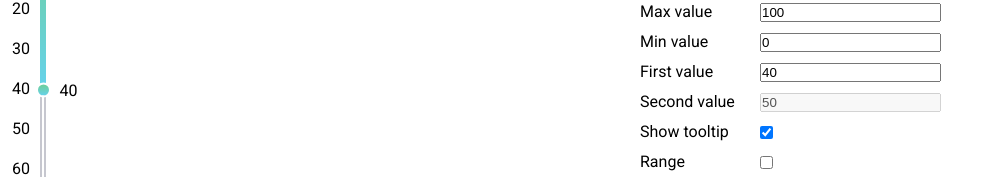
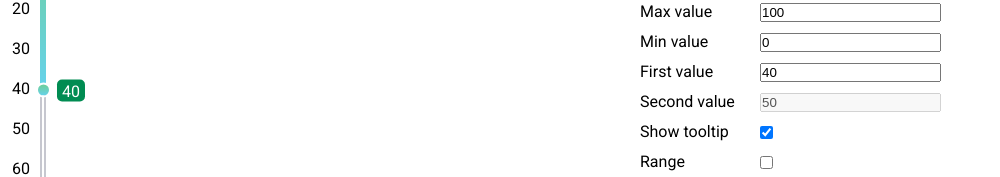
Before and after one commit to inconsumable1812/Slider, a website built with webpack: page src/index.html in a window 1280 px wide. Shown: the part 1763-1940 px from the top of the page, without its empty margins (0-1000 px from the left). Built offline with nearby package versions, Linux system fonts and the light colour scheme.

Commit message:
Поправил стили #3

```diff
--- a/src/scss/slider.scss
+++ b/src/scss/slider.scss
@@ -37,10 +37,17 @@
   }
 
   &__tooltip {
+    min-width: 20px;
+    padding: 2px 5px;
+    height: 22px;
+    background: rgb(0, 140, 82);
+    color: white;
     position: absolute;
-    top: -30px;
-    left: -50%;
-    width: max-content;
+    top: -35px;
+    left: 50%;
+    text-align: center;
+    transform: translate(-50%);
+    border-radius: 5px;
     &_hide {
       display: none;
     }
@@ -62,7 +69,7 @@
     margin-top: 8px;
     &_point {
       position: absolute;
-      transform: translate(-25%);
+      transform: translate(-35%);
       &-end {
         background: white;
         z-index: 100;
@@ -116,9 +123,9 @@
       }
 
       &__tooltip {
-        position: absolute;
-        top: -40%;
-        left: 200%;
+        transform: translate(50%, -50%);
+        top: 50%;
+
         &_hide {
           display: none;
         }
```
